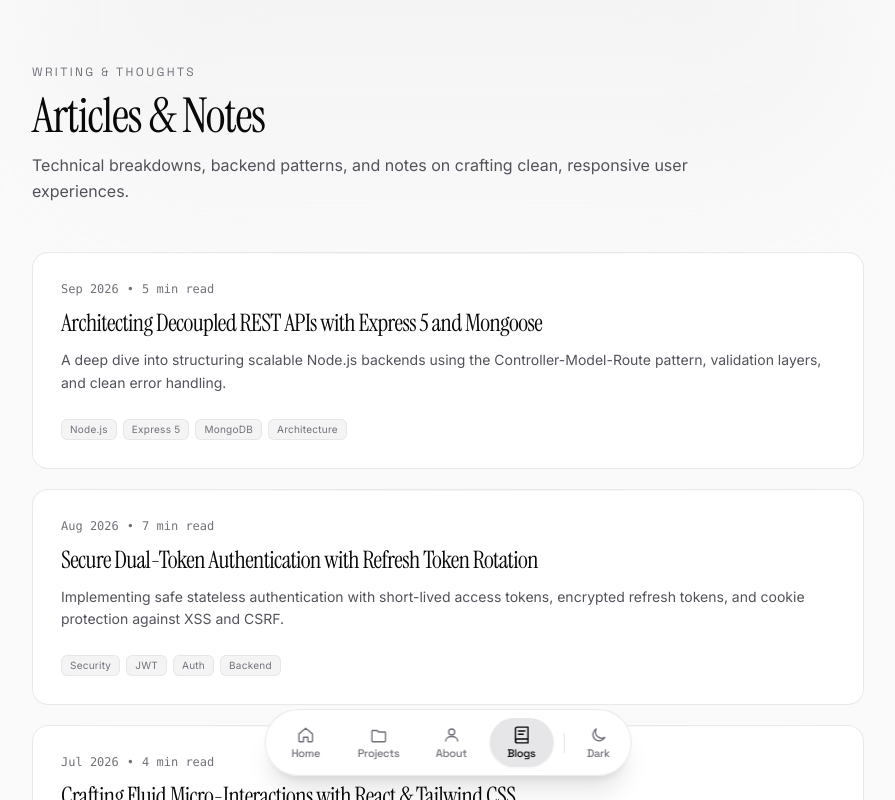
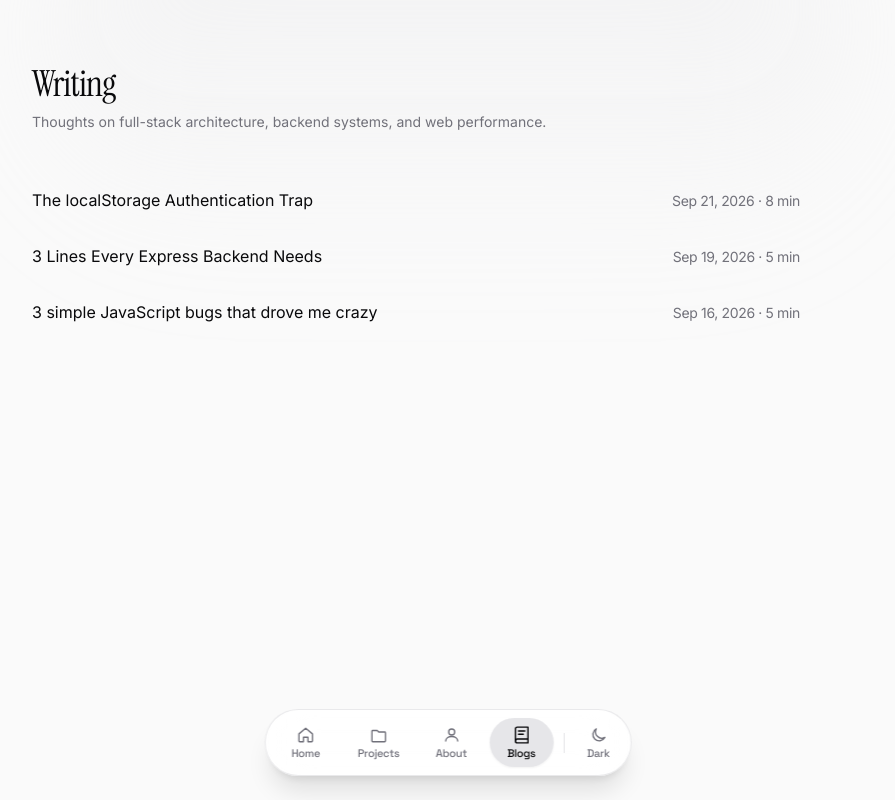
Before and after one commit to shivamkumarlogs/Portfolio, a React (Vite) app: page /blogs in a window 1280 px wide. Shown: the top 800 px of the page, without its empty margins (192-1087 px from the left). Built offline with nearby package versions, Linux system fonts and the light colour scheme.

Commit message:
feat(blog): simplify writing page into minimal link list and link real posts

```diff
--- a/src/data/siteContent.js
+++ b/src/data/siteContent.js
@@ -105,30 +105,21 @@ export const projects = [
 
 export const blogs = [
   {
-    slug: "building-decoupled-rest-apis",
-    title: "Architecting Decoupled REST APIs with Express 5 and Mongoose",
-    excerpt:
-      "A deep dive into structuring scalable Node.js backends using the Controller-Model-Route pattern, validation layers, and clean error handling.",
-    date: "Sep 2026",
-    readTime: "5 min read",
-    tags: ["Node.js", "Express 5", "MongoDB", "Architecture"],
+    title: "The localStorage Authentication Trap",
+    url: "https://x.com/shivamkumarlogs/status/2101948014638285027?s=20",
+    date: "Sep 21, 2026",
+    readTime: "8 min",
   },
   {
-    slug: "dual-token-jwt-authentication",
-    title: "Secure Dual-Token Authentication with Refresh Token Rotation",
-    excerpt:
-      "Implementing safe stateless authentication with short-lived access tokens, encrypted refresh tokens, and cookie protection against XSS and CSRF.",
-    date: "Aug 2026",
-    readTime: "7 min read",
-    tags: ["Security", "JWT", "Auth", "Backend"],
+    title: "3 Lines Every Express Backend Needs",
+    url: "https://x.com/shivamkumarlogs/status/2101327586987282443?s=20",
+    date: "Sep 19, 2026",
+    readTime: "5 min",
   },
   {
-    slug: "modern-react-design-systems",
-    title: "Crafting Fluid Micro-Interactions with React & Tailwind CSS",
-    excerpt:
-      "How to design tactile, native-feeling web interfaces using subtle CSS transitions, dark-mode tokens, and adaptive floating navigation.",
-    date: "Jul 2026",
-    readTime: "4 min read",
-    tags: ["React", "Tailwind CSS", "UI/UX"],
+    title: "3 simple JavaScript bugs that drove me crazy",
+    url: "https://x.com/shivamkumarlogs/status/2100100355300417571?s=20",
+    date: "Sep 16, 2026",
+    readTime: "5 min",
   },
 ];
--- a/src/pages/BlogsPage.jsx
+++ b/src/pages/BlogsPage.jsx
@@ -1,75 +1,37 @@
-import { Tag } from "../components/Tag";
 import { blogs } from "../data/siteContent";
 
 export function BlogsPage() {
   return (
-    <div className="space-y-10 sm:space-y-12 animate-fade-in">
-      {/* Page Header */}
-      <header className="space-y-3">
-        <p className="font-display text-xs uppercase tracking-[0.2em] text-(--text-muted)">
-          Writing & Thoughts
-        </p>
-        <h1 className="font-serif-accent text-3xl sm:text-4xl lg:text-5xl tracking-tight text-(--text-primary) font-medium">
-          Articles & Notes
+    <div className="space-y-8 sm:space-y-10 animate-fade-in max-w-3xl">
+      {/* Quiet Header */}
+      <header className="space-y-2">
+        <h1 className="font-serif-accent text-3xl sm:text-4xl tracking-tight text-(--text-primary) font-medium">
+          Writing
         </h1>
-        <p className="text-sm sm:text-base text-(--text-secondary) max-w-2xl leading-relaxed">
-          Technical breakdowns, backend patterns, and notes on crafting clean,
-          responsive user experiences.
+        <p className="text-sm text-(--text-muted)">
+          Thoughts on full-stack architecture, backend systems, and web performance.
         </p>
       </header>
 
-      {/* Articles List */}
-      <div className="space-y-5">
+      {/* Pure Typographic List */}
+      <div className="space-y-3 sm:space-y-4 pt-2">
         {blogs.map((post) => (
-          <article
-            key={post.slug}
-            className="
-              group relative overflow-hidden rounded-2xl
-              border border-(--border-soft) bg-(--surface)
-              p-5 sm:p-7 transition-all duration-300
-              hover:border-(--border)
-              hover:shadow-[0_8px_30px_rgba(0,0,0,0.04)]
-              dark:hover:shadow-[0_8px_30px_rgba(0,0,0,0.25)]
-            "
+          <a
+            key={post.title}
+            href={post.url}
+            target="_blank"
+            rel="noopener noreferrer"
+            className="group flex flex-col sm:flex-row sm:items-baseline justify-between gap-1 sm:gap-6 py-2 transition-colors cursor-pointer"
           >
-            {/* Subtle top hairline highlight */}
-            <div
-              className="pointer-events-none absolute inset-x-0 top-0 h-px bg-linear-to-r from-transparent via-(--card-highlight) to-transparent"
-              aria-hidden="true"
-            />
+            <span className="text-sm sm:text-base text-(--text-primary) group-hover:text-(--text-muted) transition-colors">
+              {post.title}
+            </span>
 
-            {/* Meta row: Date + Read time */}
-            <div className="flex items-center gap-2 text-xs font-mono text-(--text-muted)">
-              <span>{post.date}</span>
-              <span>•</span>
-              <span>{post.readTime}</span>
-            </div>
-
-            {/* Title */}
-            <h2 className="mt-2.5 font-serif-accent text-xl sm:text-2xl tracking-tight text-(--text-primary) group-hover:text-(--accent-link) transition-colors">
-              {post.title}
-            </h2>
-
-            {/* Excerpt */}
-            <p className="mt-2.5 text-sm leading-relaxed text-(--text-secondary)">
-              {post.excerpt}
-            </p>
-
-            {/* Tags row */}
-            <div className="mt-5 flex flex-wrap items-center gap-1.5 pt-1">
-              {post.tags.map((tag) => (
-                <Tag key={tag} muted>
-                  {tag}
-                </Tag>
-              ))}
-            </div>
-          </article>
+            <span className="shrink-0 text-xs sm:text-sm text-(--text-muted) tracking-tight">
+              {post.date} · {post.readTime}
+            </span>
+          </a>
         ))}
-      </div>
-
-      {/* Note at bottom */}
-      <div className="rounded-xl border border-(--border-soft) bg-(--bg-secondary)/40 p-4 text-center text-xs text-(--text-muted)">
-        More engineering notes and system case studies are currently in progress.
       </div>
     </div>
   );
```
